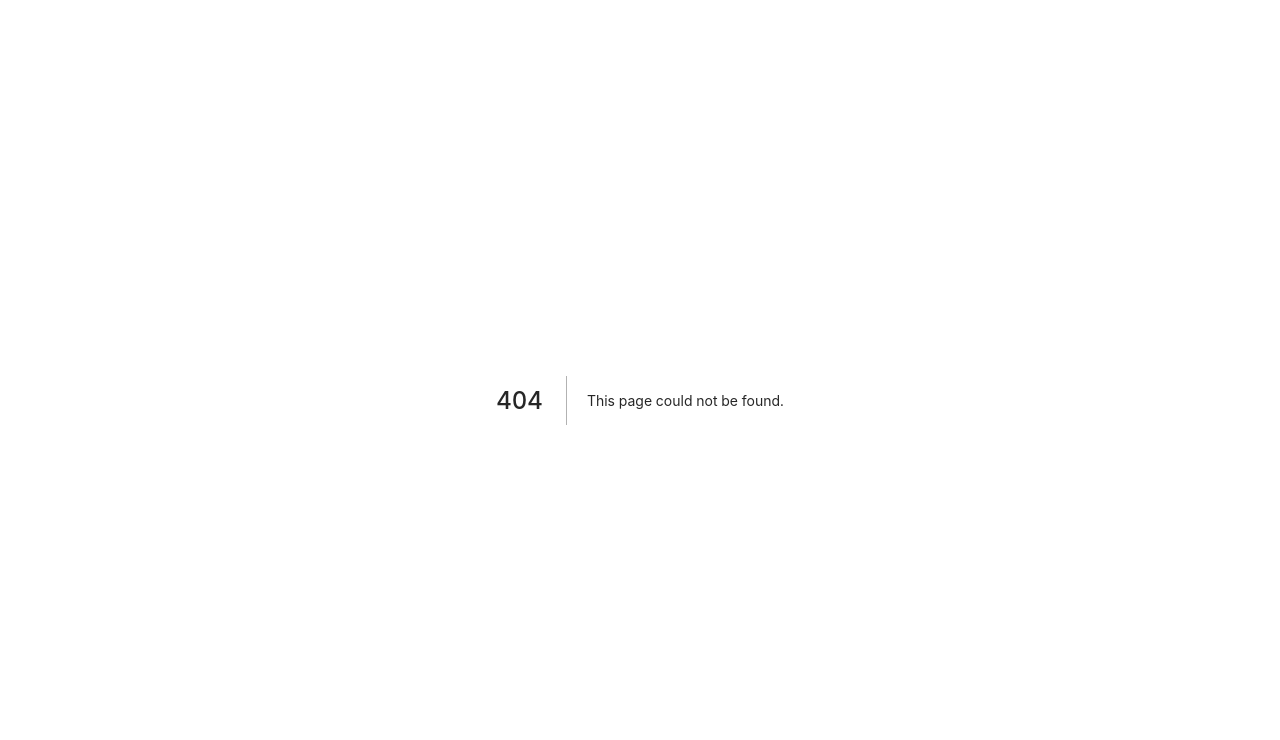
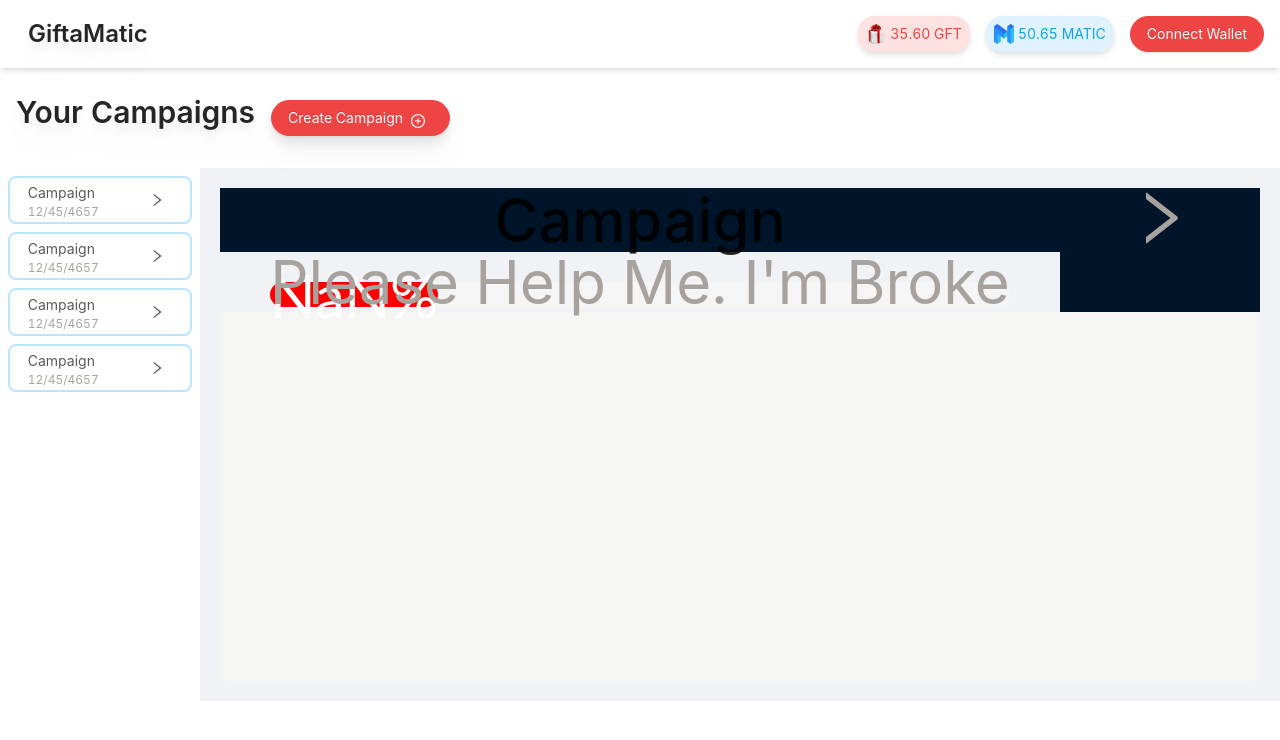
Before and after one commit to GiftaMatic/giftamatic, a Next.js app in the folder client/: page /dashboard in a window 1280 px wide. Before the commit this address had no page. Shown: the top 740 px of the page. Built offline with nearby package versions, Linux system fonts and the light colour scheme.

Commit message:
ui improved

```diff
--- /dev/null
+++ b/client/components/Campaign/Campaign.tsx
@@ -0,0 +1,65 @@
+import {LogoutOutlined, PlusCircleOutlined,  RightOutlined  } from "@ant-design/icons"
+import { Layout} from "antd"
+import {useState, useEffect} from 'react'
+import Details from "../Campaign/Details"
+
+
+const Campaign = ({arr}:{arr:any}) => {
+
+  const { Sider,Header, Footer, Content} = Layout;
+
+  const [selected, setSelected]= useState({
+      "name": undefined,
+      "desc": undefined,
+      "date": undefined,
+      "collectedAmount": undefined,
+      "targetAmount": undefined,
+  })
+
+  useEffect(()=>{
+
+      if (arr.length!==0){
+          setSelected(arr[0])
+        }
+
+    },[])
+
+  return (
+    <div className="campaign-container h-4/5 " >
+
+     <Layout className="h-full bg-white">
+         <Sider theme="light"  >
+             {
+                 arr.map((elem:any,index:any) => { return (<div className="h-12 m-2 border-2 rounded-lg flex justify-around  border-sky-200 hover:bg-stone-200 hover:border-sky-400 active:border-sky-400 cursor-pointer" onClick={()=>setSelected(elem)}  key={index}>
+                        <div >
+                            <p className="mt-1 mb-0">{elem["name"]}</p>
+                            <p className="text-stone-400 text-xs">{elem["date"]}</p>
+
+                        </div>
+                        <RightOutlined className="ml-4 m-2"/>
+                     </div>)})
+             }
+         </Sider>
+         <Layout className="rounded-lg h-full" >
+             <Content className=" h-full bg-stone-100 m-5 text-6xl text-center rounded-lg text-stone-400">
+                {
+                    (arr.length===0) ? <div className="flex justify-center content-center">
+                        <p> You dont have any campaigns! </p>
+                    </div> :
+
+                    <Details name = {selected["name"]} collectedAmount = {selected["collectedAmount"]} targetAmount = {selected["targetAmount"]} desc = {selected["desc"]}
+                    />
+
+
+                }
+             </Content>
+        </Layout>
+     </Layout>
+
+    </div>
+  )
+}
+
+
+
+export default Campaign
--- /dev/null
+++ b/client/components/Campaign/Details.tsx
@@ -0,0 +1,29 @@
+import React from 'react'
+import { Layout} from "antd"
+import { RightOutlined  } from "@ant-design/icons"
+import ProgressBar from "../Campaign/ProgressBar"
+
+const Details  =  ({name, desc, collectedAmount, targetAmount, }: {name: any, desc:any, collectedAmount:any, targetAmount:any, }
+    ) => {
+
+    const { Header, Footer, Content, Sider} = Layout;
+    const progress = (parseInt('collectedAmount') / parseInt('targetAmount') * 100);
+
+    return (
+        <>
+        <Layout>
+            <Layout>
+
+            <Header>
+                <h1> {name} </h1>
+                <ProgressBar bgcolor="red" progress={progress} height={25}/>
+            </Header>
+            <Content> {desc}</Content>
+            </Layout>
+            <Sider> <RightOutlined/></Sider>
+        </Layout>
+        </>
+    );
+}
+
+export default Details
--- /dev/null
+++ b/client/components/Campaign/ProgressBar.tsx
@@ -0,0 +1,40 @@
+import React from 'react'
+
+const ProgressBar = ({ bgcolor, progress, height }:{bgcolor:any, progress:any, height:any }) => {
+
+    const Parentdiv = {
+        display: 'flex',
+        width: '100%',
+        height: height,
+        backgroundColor: 'whitesmoke',
+        borderRadius: 40,
+        alignItems: 'center',
+    }
+
+    const Childdiv = {
+        height: '100%',
+        width: `${progress}%`,
+        backgroundColor: bgcolor,
+        borderRadius: 40,
+        // textAlign: 'center',
+        display: 'flex',
+        justifyContent: 'center',
+    }
+
+    const progresstext = {
+        color: '#fff',
+        display: 'flex',
+        alignItems: 'center',
+        fontFamily: 'Gill Sans, Gill Sans MT, Calibri, Trebuchet MS, sans-serif',
+    }
+
+    return (
+        <div style={Parentdiv}>
+            <div style={Childdiv}>
+                <span style={progresstext}>{`${progress}%`}</span>
+            </div>
+        </div>
+    )
+}
+
+export default ProgressBar;
--- /dev/null
+++ b/client/components/Dashboard/Dashboard.tsx
@@ -0,0 +1,57 @@
+import {PlusCircleOutlined } from "@ant-design/icons"
+import { Button } from "antd"
+import Header from "../Header/Header"
+import Campaign from "../Campaign/Campaign"
+import {useState} from 'react'
+
+const DashboardPage = () => {
+
+  const [arr, setArr] = useState([
+ {
+      "name":"Campaign",
+      "desc":"Please Help Me. I'm Broke",
+      "date":"12/45/4657",
+      "collectedAmount": "4",
+      "targetAmount": "10",
+  },
+  {
+    "name":"Campaign",
+    "desc":"Please Help Me. I'm Broke",
+    "date":"12/45/4657",
+    "collectedAmount": "4",
+    "targetAmount": "10"
+},
+{
+    "name":"Campaign",
+    "desc":"Please Help Me. I'm Broke",
+    "date":"12/45/4657",
+    "collectedAmount": "4",
+    "targetAmount": "10"
+},
+{
+    "name":"Campaign",
+    "desc":"Please Help Me. I'm Broke",
+    "date":"12/45/4657",
+    "collectedAmount": "4",
+    "targetAmount": "10"
+},
+])
+
+
+  return (
+    <div className="dashboard-container h-screen ">
+        <Header/>
+
+        <div className="h-5/6 ">
+          <h1 className="dashboard-heading m-4 text-3xl font-semibold drop-shadow-xl" >Your Campaigns
+          <Button  className="m-4" type="primary" shape="round" size="middle"  style={{ height: "36px" }} > Create Campaign <PlusCircleOutlined /> </Button>
+          </h1>
+          <Campaign arr={arr}/>
+        </div>
+
+    </div>
+  )
+}
+
+
+export default DashboardPage
--- a/client/components/Header/Header.tsx
+++ b/client/components/Header/Header.tsx
@@ -1,5 +1,6 @@
 import { Button, Tooltip } from "antd"
 import Image from "next/image"
+import {useState} from "react"
 
 const GiftScore = () => {
   return <Tooltip placement="bottom" title="Your Gift Score">
@@ -25,7 +26,9 @@ const MaticBalance = () => {
 
 const Header = () => {
 
-  return <div className="fixed top-0 left-0 right-0 p-4 flex items-center bg-white z-50 shadow-md">
+  const [connected, setConnected] = useState(false)
+
+  return <div className="top-0 left-0 right-0 p-4 flex items-center bg-white shadow-md">
     <h1 className="flex-1 m-0 ml-3 text-2xl font-semibold drop-shadow-xl">GiftaMatic</h1>
     <GiftScore />
     <MaticBalance />
--- /dev/null
+++ b/client/pages/dashboard/index.tsx
@@ -0,0 +1,8 @@
+import React from 'react'
+import DashboardPage from '../../components/Dashboard/Dashboard'
+
+const Dashboard = () => {
+    return <DashboardPage />
+}
+
+export default Dashboard
```
Also changed, not shown: client/components/Campaign/Campaign.css (added), 1 other file (tests, documents, lock files or other folders).
